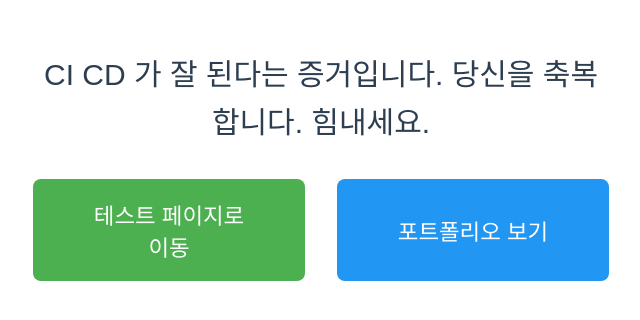
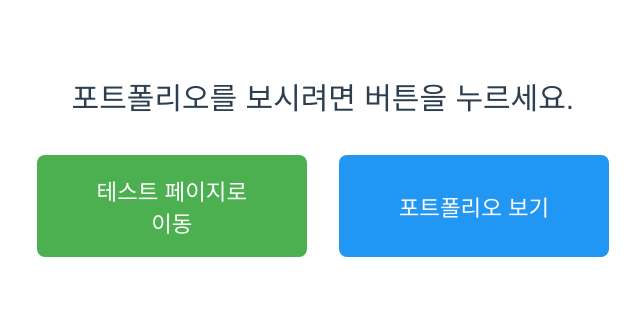
Before and after one commit to Hanamo777/portfolio, a Vue app in the folder frontend/: page / in a window 1280 px wide. Shown: the part 234-554 px from the top of the page, without its empty margins (15-655 px from the left). Built offline with nearby package versions, Linux system fonts and the light colour scheme.

Commit message:
main page 메시지 수정

```diff
--- a/frontend/src/views/HomeView.vue
+++ b/frontend/src/views/HomeView.vue
@@ -1,6 +1,6 @@
 <template>
   <div class="home">
-    <h1>CI CD 가 잘 된다는 증거입니다. 당신을 축복합니다. 힘내세요.</h1>
+    <h1>포트폴리오를 보시려면 버튼을 누르세요.</h1>
     <div class="button-container">
       <button @click="$router.push('/test')" class="test-button">테스트 페이지로 이동</button>
       <button @click="$router.push('/portfolio')" class="portfolio-button">포트폴리오 보기</button>
```
